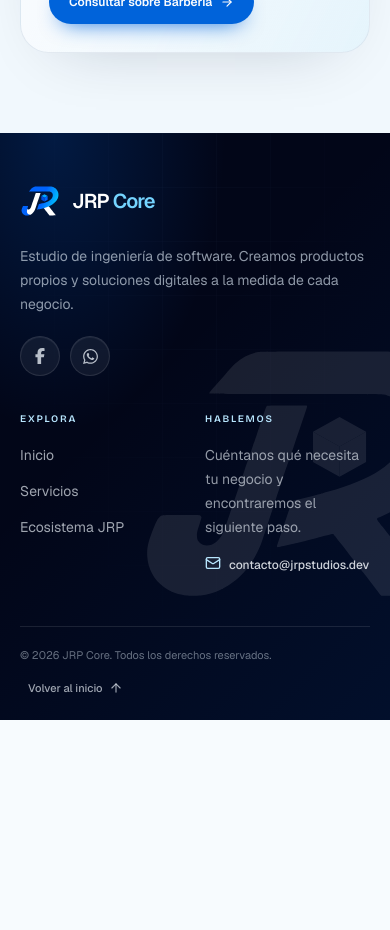
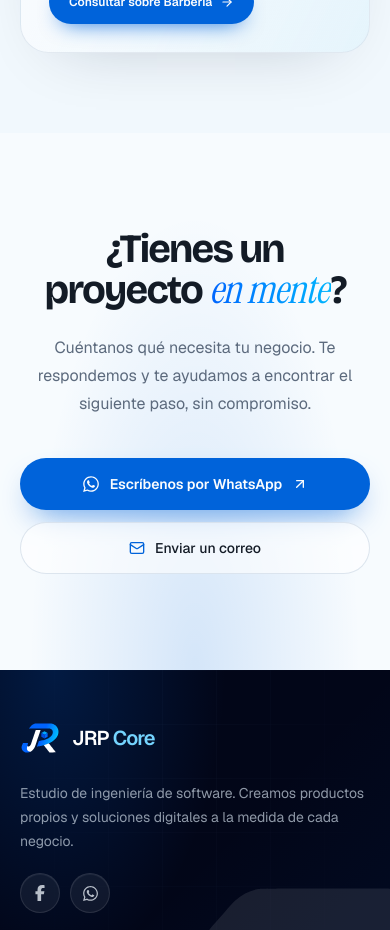
Before and after one commit to jrpcore-dev/jrp-core-web, a Next.js app: page / in a window 390 px wide. Shown: the part 6800-7730 px from the top of the page. Before the commit the page ends 7520 px from the top, so only its background shows below. Built offline with nearby package versions, Linux system fonts and the light colour scheme.

Commit message:
feat(cta): add centered closing call to action before the footer
Section with id=contacto so the navbar Contacto link has a target.

```diff
--- a/app/page.tsx
+++ b/app/page.tsx
@@ -3,6 +3,7 @@ import { Hero } from "@/components/hero";
 import { ServicesSection } from "@/components/services-section";
 import { EcosystemSection } from "@/components/ecosystem-section";
 import { ProductShowcase } from "@/components/product-showcase";
+import { FinalCta } from "@/components/final-cta";
 
 export default function Home() {
   return (
@@ -13,6 +14,7 @@ export default function Home() {
         <ServicesSection />
         <EcosystemSection />
         <ProductShowcase />
+        <FinalCta />
       </main>
     </div>
   );
--- /dev/null
+++ b/components/final-cta.tsx
@@ -0,0 +1,56 @@
+import { ArrowUpRight, Mail } from "lucide-react";
+import { FaWhatsapp } from "react-icons/fa6";
+
+const whatsappUrl =
+  "https://wa.me/529861133052?text=Hola%20JRP%20Core%2C%20me%20interesa%20conocer%20m%C3%A1s%20sobre%20sus%20productos%20y%20servicios.";
+
+/** Closing call to action at the end of the page, right before the footer. */
+export function FinalCta() {
+  return (
+    <section
+      id="contacto"
+      aria-labelledby="final-cta-title"
+      className="relative isolate scroll-mt-20 overflow-hidden bg-background px-5 py-24 sm:px-8 sm:py-28 lg:px-10 lg:py-32"
+    >
+      <div
+        aria-hidden="true"
+        className="pointer-events-none absolute inset-0 -z-10 bg-[radial-gradient(ellipse_at_50%_100%,color-mix(in_oklab,var(--brand)_14%,transparent),transparent_60%)]"
+      />
+      <div className="mx-auto flex max-w-3xl flex-col items-center text-center">
+        <h2
+          id="final-cta-title"
+          className="text-balance text-[clamp(2.5rem,6vw,4.75rem)] font-bold leading-[1] tracking-[-0.045em] text-foreground"
+        >
+          ¿Tienes un proyecto{" "}
+          <span className="bg-gradient-to-r from-[#0063FD] to-[#00B4FD] bg-clip-text pr-[0.06em] font-accent font-normal italic tracking-[-0.02em] text-transparent">
+            en mente
+          </span>
+          ?
+        </h2>
+        <p className="mt-6 max-w-xl text-pretty text-base leading-7 text-muted-foreground sm:text-lg sm:leading-8">
+          Cuéntanos qué necesita tu negocio. Te respondemos y te ayudamos a encontrar el siguiente
+          paso, sin compromiso.
+        </p>
+        <div className="mt-10 flex w-full flex-col justify-center gap-3 sm:w-auto sm:flex-row">
+          <a
+            href={whatsappUrl}
+            target="_blank"
+            rel="noopener noreferrer"
+            className="group inline-flex min-h-13 items-center justify-center gap-2.5 rounded-full bg-brand px-7 text-sm font-semibold text-brand-foreground shadow-[0_14px_30px_-12px_color-mix(in_oklab,var(--brand)_65%,transparent)] transition-all hover:-translate-y-0.5 hover:bg-brand-strong focus-visible:outline-none focus-visible:ring-2 focus-visible:ring-ring focus-visible:ring-offset-4 focus-visible:ring-offset-background"
+          >
+            <FaWhatsapp aria-hidden="true" className="size-[18px]" />
+            Escríbenos por WhatsApp
+            <ArrowUpRight aria-hidden="true" className="size-4 transition-transform group-hover:translate-x-0.5 group-hover:-translate-y-0.5" />
+          </a>
+          <a
+            href="mailto:contacto@jrpstudios.dev"
+            className="inline-flex min-h-13 items-center justify-center gap-2.5 rounded-full border border-border/80 bg-surface-raised/60 px-7 text-sm font-medium text-foreground transition-colors hover:border-brand/25 hover:bg-surface-raised focus-visible:outline-none focus-visible:ring-2 focus-visible:ring-ring focus-visible:ring-offset-4 focus-visible:ring-offset-background"
+          >
+            <Mail aria-hidden="true" className="size-4 text-brand" />
+            Enviar un correo
+          </a>
+        </div>
+      </div>
+    </section>
+  );
+}
```
